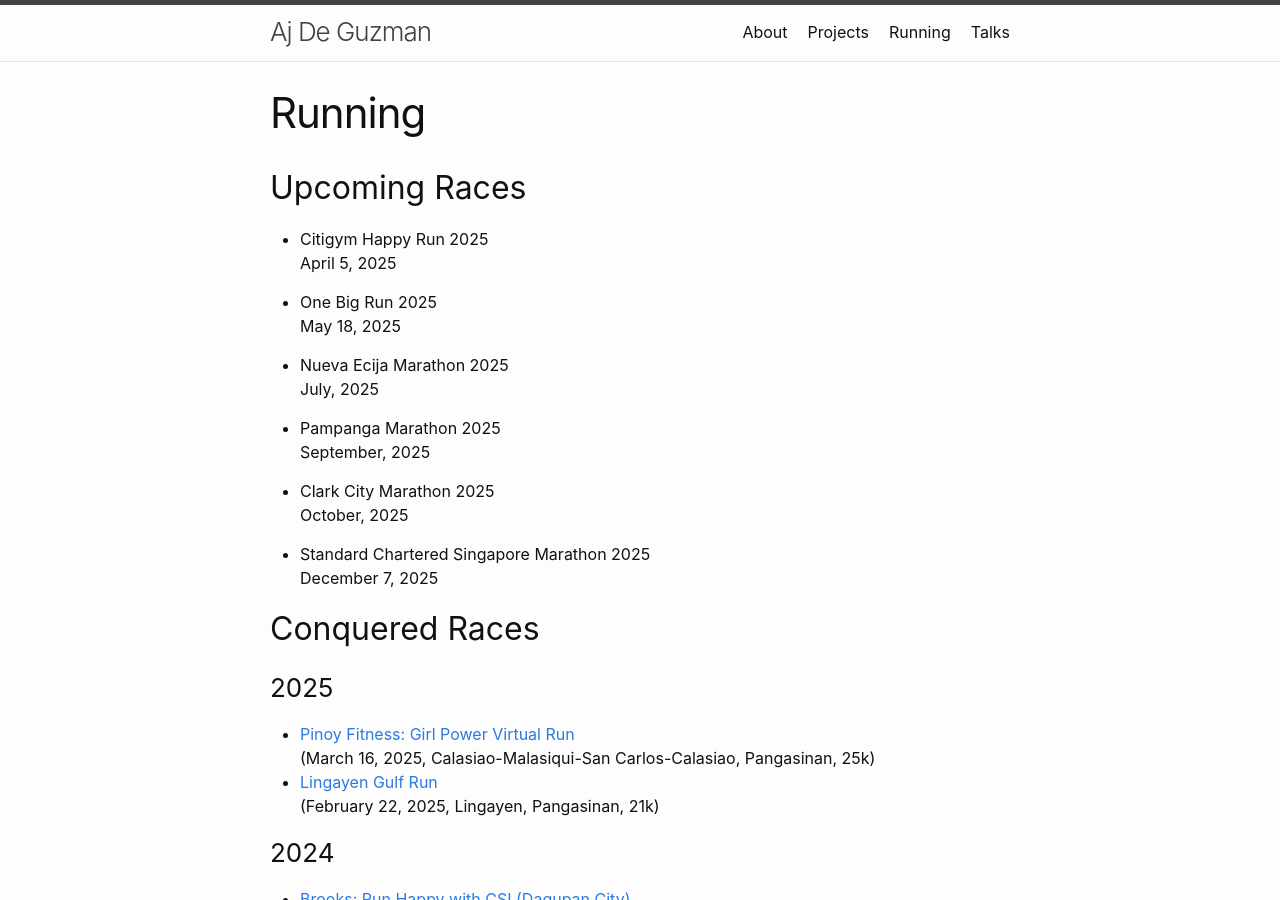
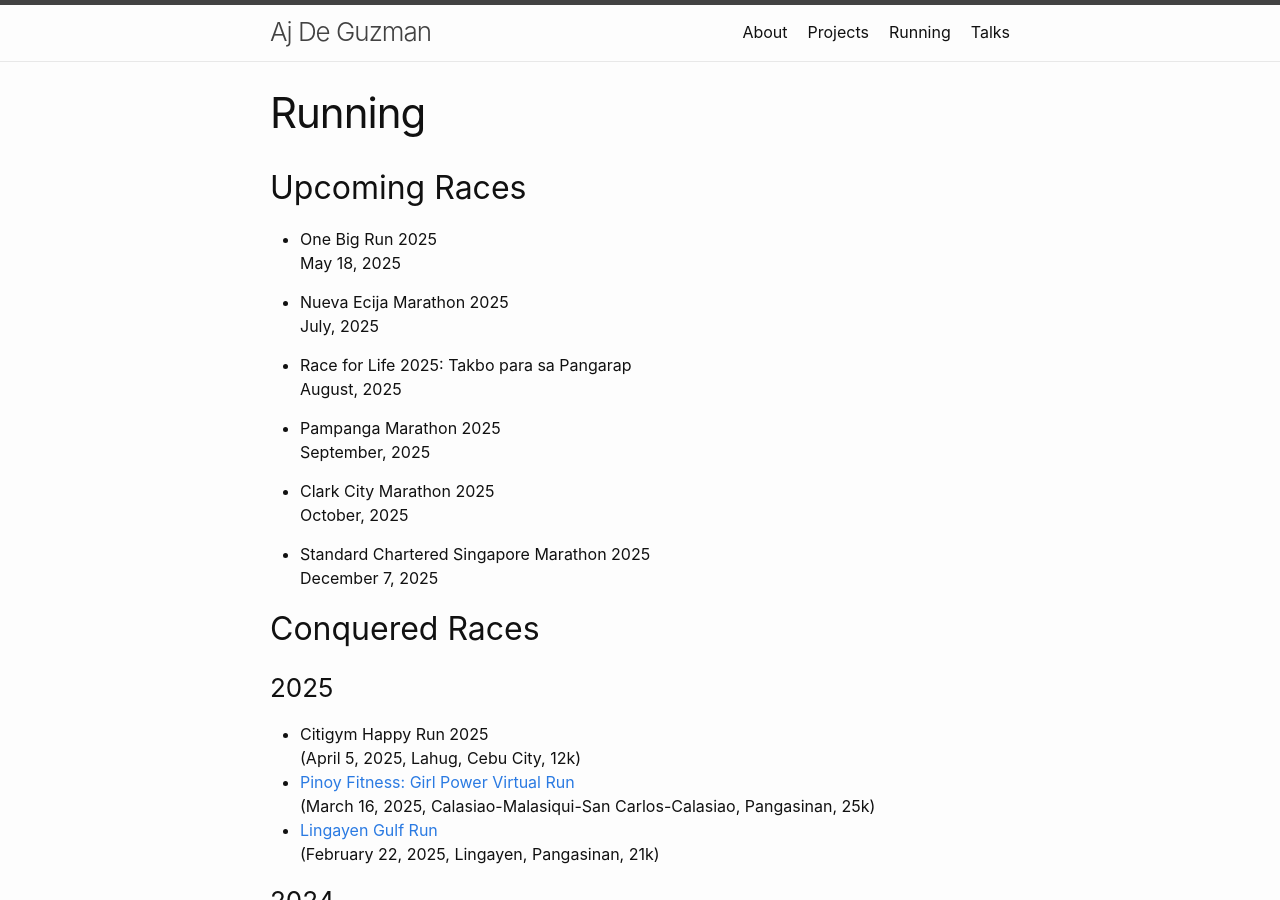
Before and after one commit to ajdeguzman/ajdeguzman.github.io, a Jekyll site: the page built from running.md, in a window 1280 px wide and 900 px high. Built offline with Jekyll 4.4.1, drawn with Linux system fonts in a browser that asks for light colours.

Commit message:
Update running.md

```diff
--- a/running.md
+++ b/running.md
@@ -7,14 +7,14 @@ permalink: /running/
 
 ## Upcoming Races
 
-- Citigym Happy Run 2025
-<br> April 5, 2025
-
 - One Big Run 2025
 <br> May 18, 2025
 
 - Nueva Ecija Marathon 2025
 <br> July, 2025
+
+- Race for Life 2025: Takbo para sa Pangarap
+<br> August, 2025
 
 - Pampanga Marathon 2025
 <br> September, 2025
@@ -29,6 +29,8 @@ permalink: /running/
 ## Conquered Races
 
 ### 2025
+- Citigym Happy Run 2025
+<br> (April 5, 2025, Lahug, Cebu City, 12k)
 - [Pinoy Fitness: Girl Power Virtual Run](https://www.strava.com/activities/13893268053)
 <br> (March 16, 2025, Calasiao-Malasiqui-San Carlos-Calasiao, Pangasinan, 25k)
 - [Lingayen Gulf Run](https://www.strava.com/activities/13690895157)
```
